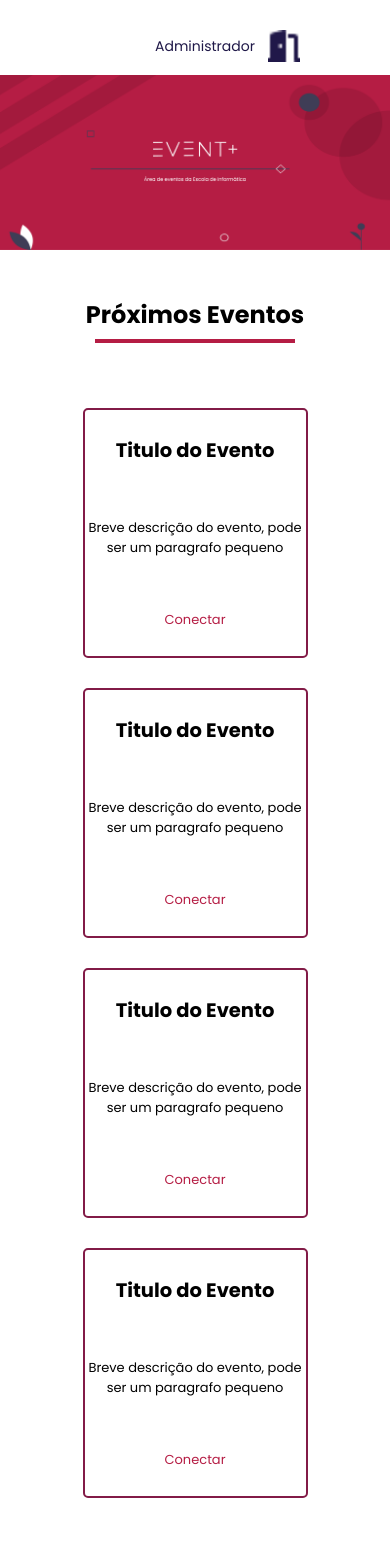
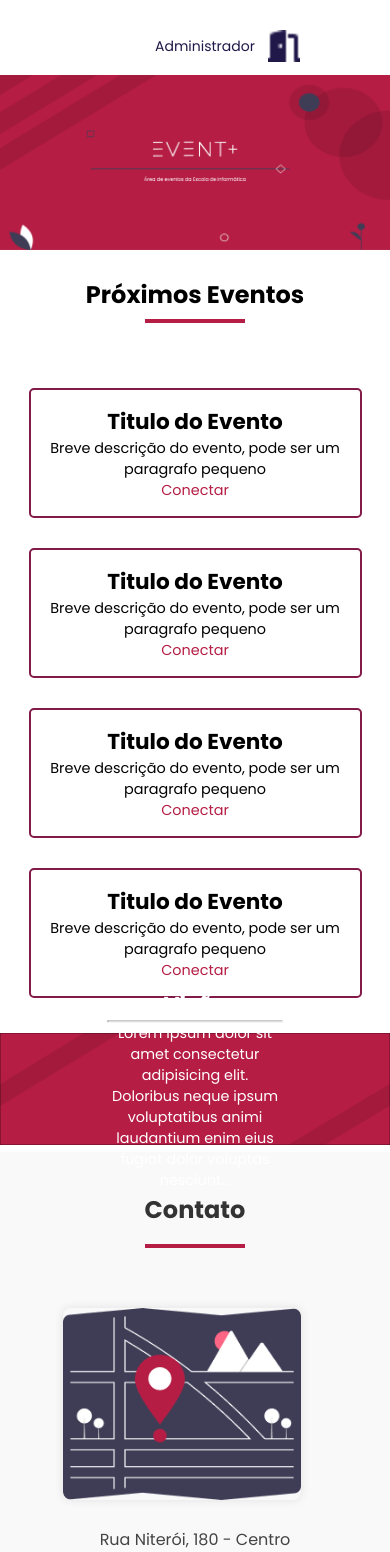
Before and after one commit to ElleDias/EventReact, a React (Create React App) app in the folder Event/: page /home in a window 390 px wide. Shown: the top 1552 px of the page. Built offline with nearby package versions, Linux system fonts and the light colour scheme; a web font is replaced by a local one.

Commit message:
finalizando

```diff
--- a/Event/src/pages/cadastroEvento/CadastroEvento.jsx
+++ b/Event/src/pages/cadastroEvento/CadastroEvento.jsx
@@ -59,6 +59,7 @@ const CadastroEvento = () => {
         }
     }
 
+
     async function listarEvento() {
         try {
             const resposta = await api.get("Eventos");
@@ -77,26 +78,25 @@ const CadastroEvento = () => {
         }
     }
 
-    async function excluirEvento(idEvento) {
-        const result = await Swal.fire({
-            title: "Você tem certeza?",
-            text: "Não será possível reverter!",
-            icon: "warning",
+    async function excluirEvento(id) {
+        Swal.fire({
+            title: 'Tem Certeza?',
+            text: "Essa ação não poderá ser desfeita!",
+            icon: 'warning',
             showCancelButton: true,
-            confirmButtonText: "Sim, deletar!",
-            cancelButtonText: "Cancelar"
-        });
-
+            confirmButtonColor: '#9966CC',
+            cancelButtonColor: '#7D7D7D',
+            confirmButtonText: 'Sim, apagar!',
+            cancelButtonText: 'Cancelar',
+        }).then(async (result) => {
             if (result.isConfirmed) {
-            try {
-                await api.delete(`eventos/${idEvento}`);
-                Swal.fire("Deletado!", "O evento foi deletado com sucesso.", "success");
-                listarEvento();
-            } catch (error) {
-                console.error(error);
-                Swal.fire("Erro!", "Não foi possível deletar o evento.", "error");
+                await api.delete(`eventos/${id.idEvento}`);
+                alertar("success", "Evento Excluido!");
             }
-        }
+        }).catch(error => {
+            console.log(error);
+            alertar("error", "Erro ao Excluir!");
+        })
     }
 
     async function atualizarEvento(evento) {
@@ -170,7 +170,7 @@ const CadastroEvento = () => {
     useEffect(() => {
         listarEvento();
         listarTipoEvento();
-    }, []);
+    }, [listaEvento]);
 
     return (
         <>
@@ -194,7 +194,9 @@ const CadastroEvento = () => {
                     valorInstituicao={instituicao}
                     setValorInstituicao={setInstituicao}
 
+
                 />
+
                 <Lista
                     tituloTipoEvento={true}
                     exibirTipoEvento={true}
@@ -212,7 +214,7 @@ const CadastroEvento = () => {
                     chaveId="idEvento"
                     chaveNome="nomeEvento"
                     chaveData="dataEvento"
-                    chaveTipoEvento="tiposEvento"  // <-- atenção aqui: confira o nome da propriedade vindo da API
+                    chaveTipoEvento="tiposEvento"
                 />
 
 
--- a/Event/src/pages/homeEvento/Home.css
+++ b/Event/src/pages/homeEvento/Home.css
@@ -138,3 +138,69 @@
   color: #B51D44;
   text-decoration: none;
 }
+
+
+  @media screen and (max-width: 768px) {
+    @media screen and (max-width: 768px) {
+
+  .home-eventos {
+    padding: 20px 10px;
+  }
+
+  .tituloHome h2 {
+    font-size: 1.5rem;
+  }
+
+  .contato-container {
+    flex-direction: column;
+    align-items: center;
+    gap: 20px;
+    padding: 20px 0;
+  }
+
+  .contato-info {
+    max-width: 90%;
+    text-align: center;
+  }
+
+  .contato-mapa img {
+    width: 100%;
+    max-width: 90%;
+    height: auto;
+  }
+
+  .home-visao img {
+    height: auto;
+  }
+
+  .textoDaImagem {
+    font-size: 0.9rem;
+    padding: 10px;
+  }
+
+  .evento-card {
+    width: 90%;
+    height: auto;
+    padding: 15px;
+    font-size: 0.9rem;
+  }
+
+  .imagem-container {
+    height: auto;
+  }
+
+  .imagem-banner {
+    height: auto;
+  }
+
+  .eventos-container {
+    flex-direction: column;
+    align-items: center;
+  }
+
+  .tituloHome hr,
+  .home-eventos hr {
+    max-width: 100px;
+  }
+}
+  }
--- a/Event/src/pages/homeEvento/Home.jsx
+++ b/Event/src/pages/homeEvento/Home.jsx
@@ -1,5 +1,4 @@
 import "./Home.css"
-import React from 'react'
 import Header from "../../components/header/Header";
 import Footer from "../../components/footer/Footer";
 import mapa from "../../assets/img/mapa.png";
@@ -27,7 +26,7 @@ const Home = () => {
               <div className="evento-card" key={i}>
                 <h2>Titulo do Evento</h2>
                 <p>Breve descrição do evento, pode ser um paragrafo pequeno</p>
-                <Link className="evento-link" to="/Login">Conectar</Link>
+                <Link className="evento-link" to="/home">Conectar</Link>
               </div>
             ))}
 
```
Lines whose indentation alone changed are shown as unchanged.
